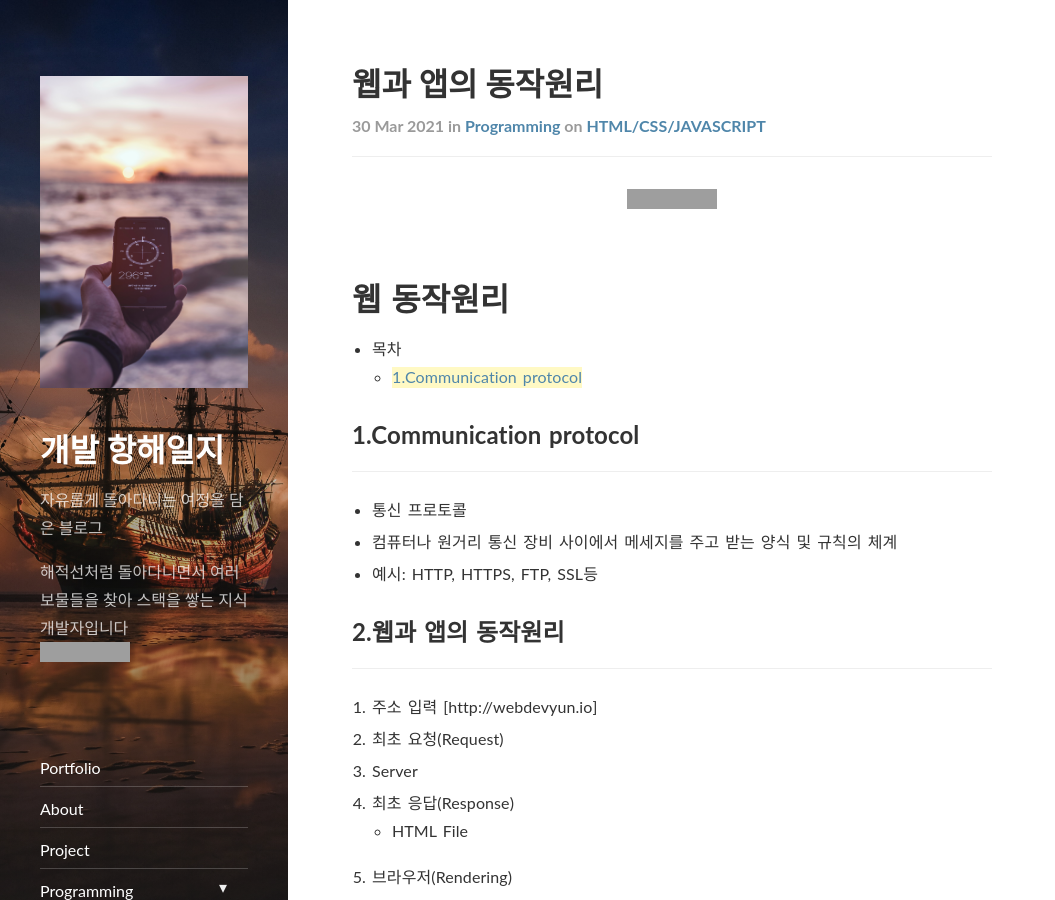
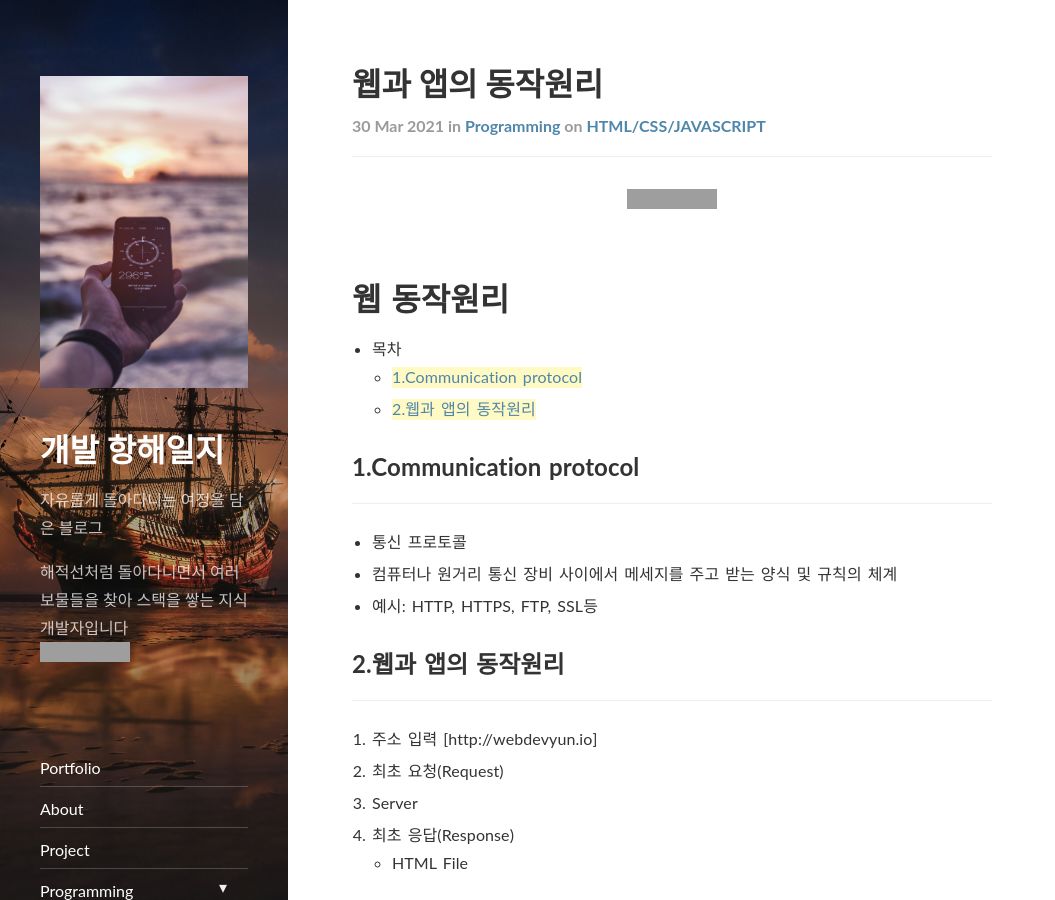
Before and after one commit to WebDev-Yun/Github-Blog, a Jekyll site: the page built from _posts/programming/2021-03-30-summary02.md, in a window 1280 px wide and 900 px high. Shown: the whole window, without its empty margins (0-1055 px from the left). Built offline with Jekyll 4.4.1, drawn with Linux system fonts in a browser that asks for light colours; nearby versions of some CDN libraries; comment, search, counter and statistics services are not loaded; grey boxes are pictures that could not be loaded.

Commit message:
Docs: 03-30 summary02 posting update
Add posting table of contents

```diff
--- a/_posts/programming/2021-03-30-summary02.md
+++ b/_posts/programming/2021-03-30-summary02.md
@@ -14,6 +14,7 @@ comments: true
 
 - 목차
     - [1.Communication protocol](#1.Communication protocol)
+    - [2.웹과 앱의 동작원리](#2.웹과 앱의 동작원리)
 
 
 ## 1.Communication protocol
```
